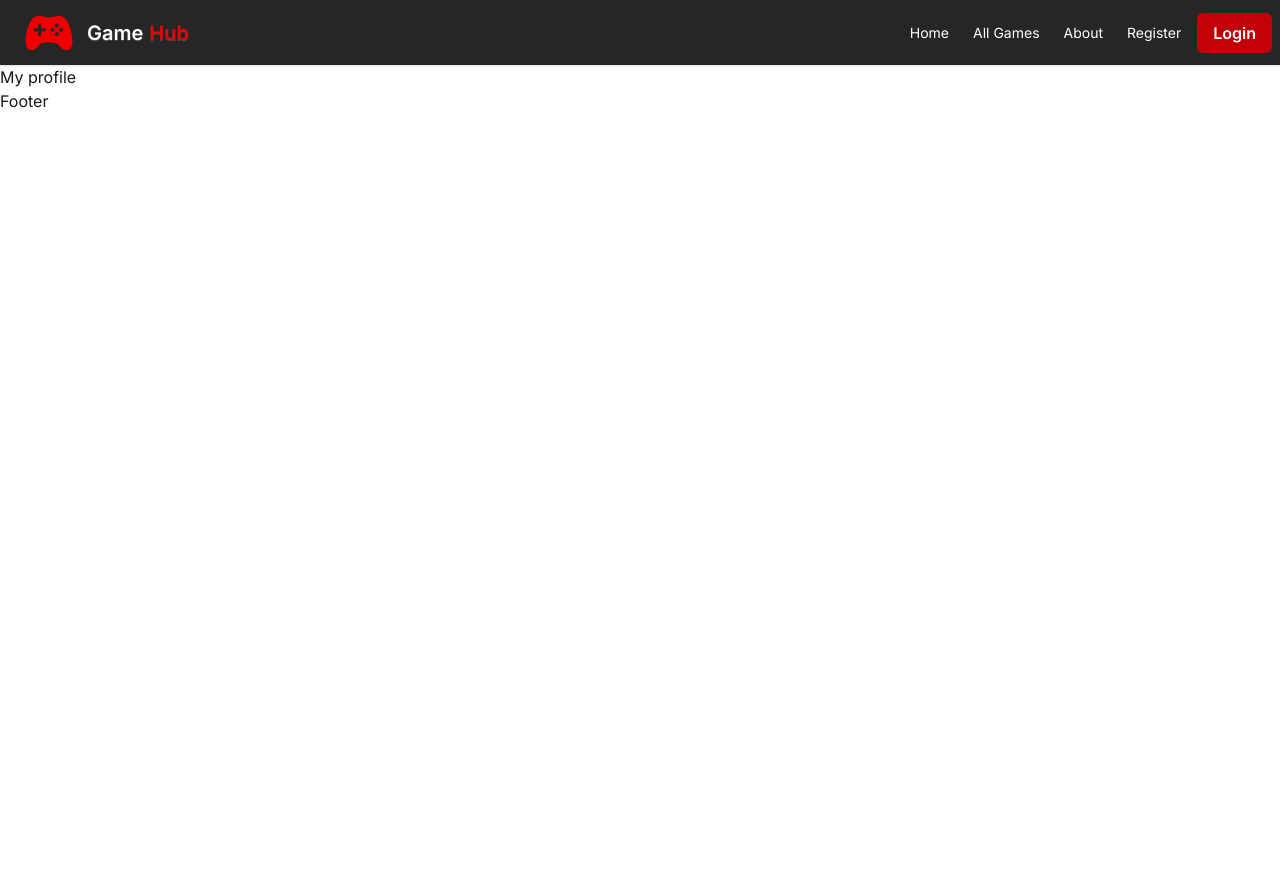
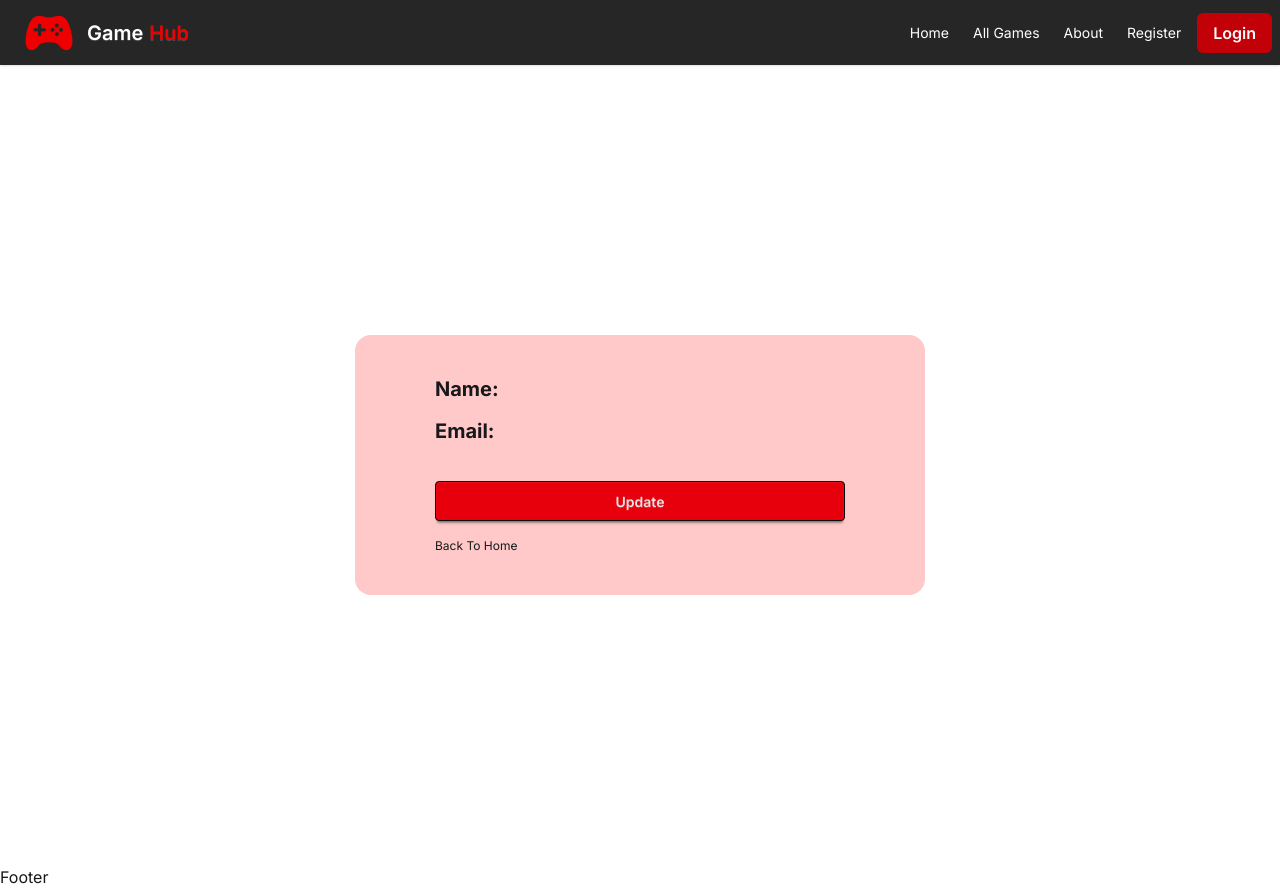
Before and after one commit to AlFahad47/GameHub, a React app: page /profile in a window 1280 px wide. Before the commit the page ends 800 px from the top, so only its background shows below. Built offline with nearby package versions, Linux system fonts and the light colour scheme; the HTML template or start-up script is replaced by a standard one.

Commit message:
dynamic myprofile added

```diff
--- a/src/components/Navbar.jsx
+++ b/src/components/Navbar.jsx
@@ -79,14 +79,14 @@ const Navbar = () => {
         <ul className="menu menu-horizontal px-1 hidden lg:flex">{navLinks}</ul>
       {user ? (
           <div className="flex justify-between items-center text-center gap-4">
-            <button
+            <Link to="/profile"
             >
               <img
                 src={user?.photoURL || avaterImg}
                 className="h-[40px] w-[40px] rounded-full mx-auto"
                 alt=""
               />
-            </button>
+            </Link>
 
 
 
--- a/src/pages/MyProfile.jsx
+++ b/src/pages/MyProfile.jsx
@@ -1,11 +1,41 @@
-import React from 'react'
+import React, { useContext } from "react";
+import { Link } from "react-router";
+import { AuthContext } from "../provider/AuthContext";
 
 const MyProfile = () => {
+  const { user } = useContext(AuthContext);
+  console.log(user);
   return (
-    <div>
-      My profile
+    <div className="flex justify-center items-center   min-h-screen ">
+      <div className="fieldset  px-20 py-10 w-[570px] bg-red-200 rounded-2xl">
+        <div className="flex flex-row-reverse justify-between items-center mb-3.5">
+          <img src={user?.photoURL} className="rounded-full" alt="" />
+
+          <div className="">
+            <div className="flex font-bold text-xl mb-3.5">
+              {" "}
+              <p className="">Name: </p>
+              <h2 className="">{user?.displayName}</h2>
+            </div>
+            <div className="flex font-bold text-xl">
+              {" "}
+              <p className="">Email: </p>
+              <h2>{user?.email}</h2>
+            </div>
+          </div>
+        </div>
+
+        <Link to="/update" className="btn btn-neutral bg-red-600 mt-4 w-full mb-2.5">
+          Update
+        </Link>
+        <div>
+          <Link to="/" className="link link-hover">
+            Back To Home
+          </Link>
+        </div>
+      </div>
     </div>
-  )
-}
+  );
+};
 
-export default MyProfile
+export default MyProfile;
```
